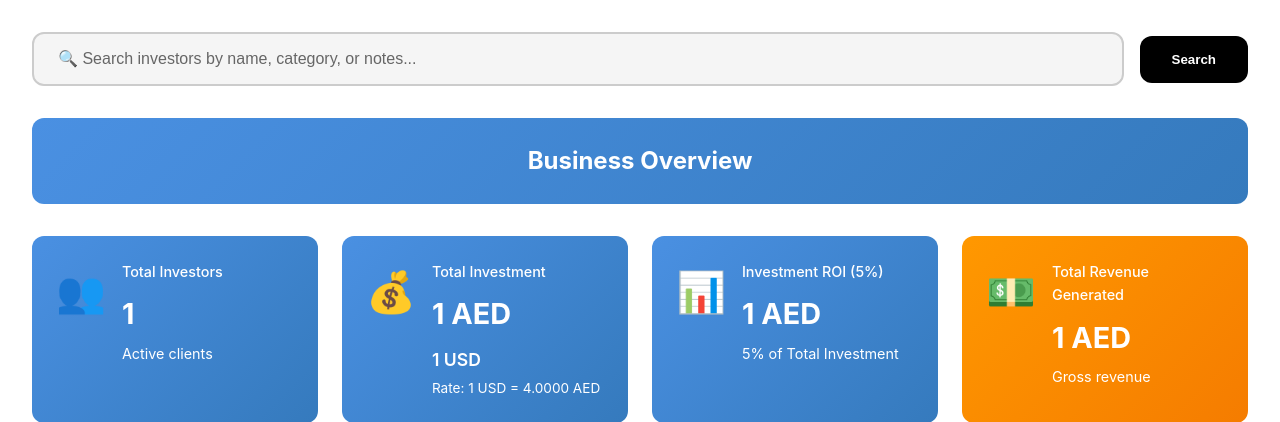
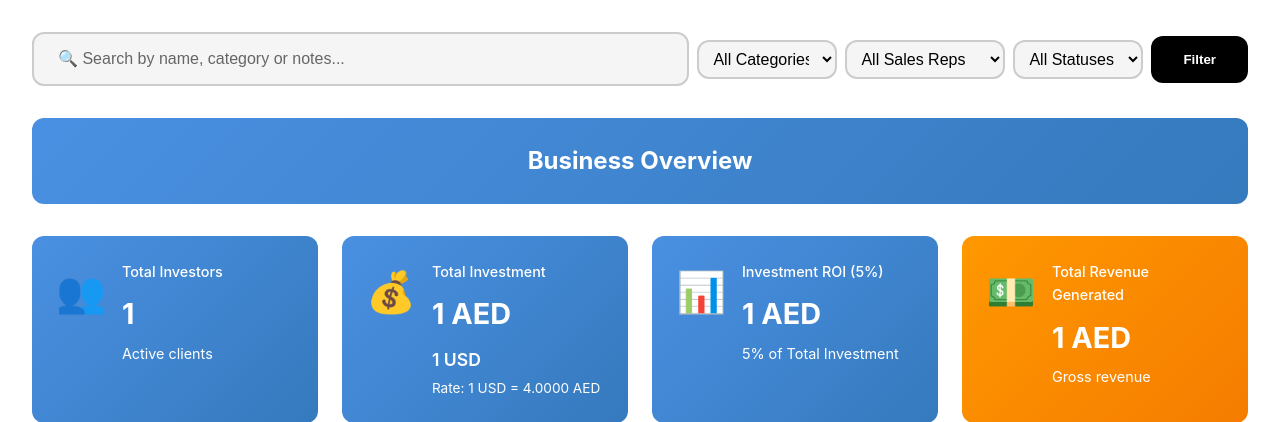
Before and after one commit to fastwheelcom-collab/topgee-investment-system, a Python web app: template templates/dashboard.html in a window 1280 px wide. Shown: the part 140-562 px from the top of the page. Run offline with Jinja, Linux system fonts and the light colour scheme; the template is opened without the code that fills it: most values are stand-ins (such as "Sample title", 1, 10 or a date in 2020).

Commit message:
feat: alphabetical sort (ignore Mr/Mrs prefix) + filter bar on investors table

```diff
--- a/templates/dashboard.html
+++ b/templates/dashboard.html
@@ -27,12 +27,28 @@
     </nav>
 
     <div class="container">
-        <!-- Search Bar -->
+        <!-- Search & Filter Bar -->
         <div class="search-container">
-            <form method="GET" action="{{ url_for('dashboard') }}" class="search-form">
-                <input type="text" name="search" placeholder="🔍 Search investors by name, category, or notes..." value="{{ search_query or '' }}" class="search-input">
-                <button type="submit" class="btn-search">Search</button>
-                {% if search_query %}
+            <form method="GET" action="{{ url_for('dashboard') }}" class="search-form" style="flex-wrap:wrap; gap:8px;">
+                <input type="text" name="search" placeholder="🔍 Search by name, category or notes..." value="{{ search_query or '' }}" class="search-input" style="flex:1; min-width:180px;">
+                <select name="filter_category" class="search-input" style="flex:0 0 auto; width:140px; padding:8px 10px;">
+                    <option value="">All Categories</option>
+                    <option value="Individual" {% if filter_category == 'Individual' %}selected{% endif %}>Individual</option>
+                    <option value="Company" {% if filter_category == 'Company' %}selected{% endif %}>Company</option>
+                </select>
+                <select name="filter_sales_rep" class="search-input" style="flex:0 0 auto; width:160px; padding:8px 10px;">
+                    <option value="">All Sales Reps</option>
+                    {% for rep in sales_reps %}
+                    <option value="{{ rep.name }}" {% if filter_sales_rep == rep.name %}selected{% endif %}>{{ rep.name }}</option>
+                    {% endfor %}
+                </select>
+                <select name="filter_status" class="search-input" style="flex:0 0 auto; width:130px; padding:8px 10px;">
+                    <option value="">All Statuses</option>
+                    <option value="Active" {% if filter_status == 'Active' %}selected{% endif %}>Active</option>
+                    <option value="Inactive" {% if filter_status == 'Inactive' %}selected{% endif %}>Inactive</option>
+                </select>
+                <button type="submit" class="btn-search">Filter</button>
+                {% if search_query or filter_category or filter_sales_rep or filter_status %}
                 <a href="{{ url_for('dashboard') }}" class="btn-clear">Clear</a>
                 {% endif %}
             </form>
```
Also changed, not shown: app.py (+28 -8 lines).
